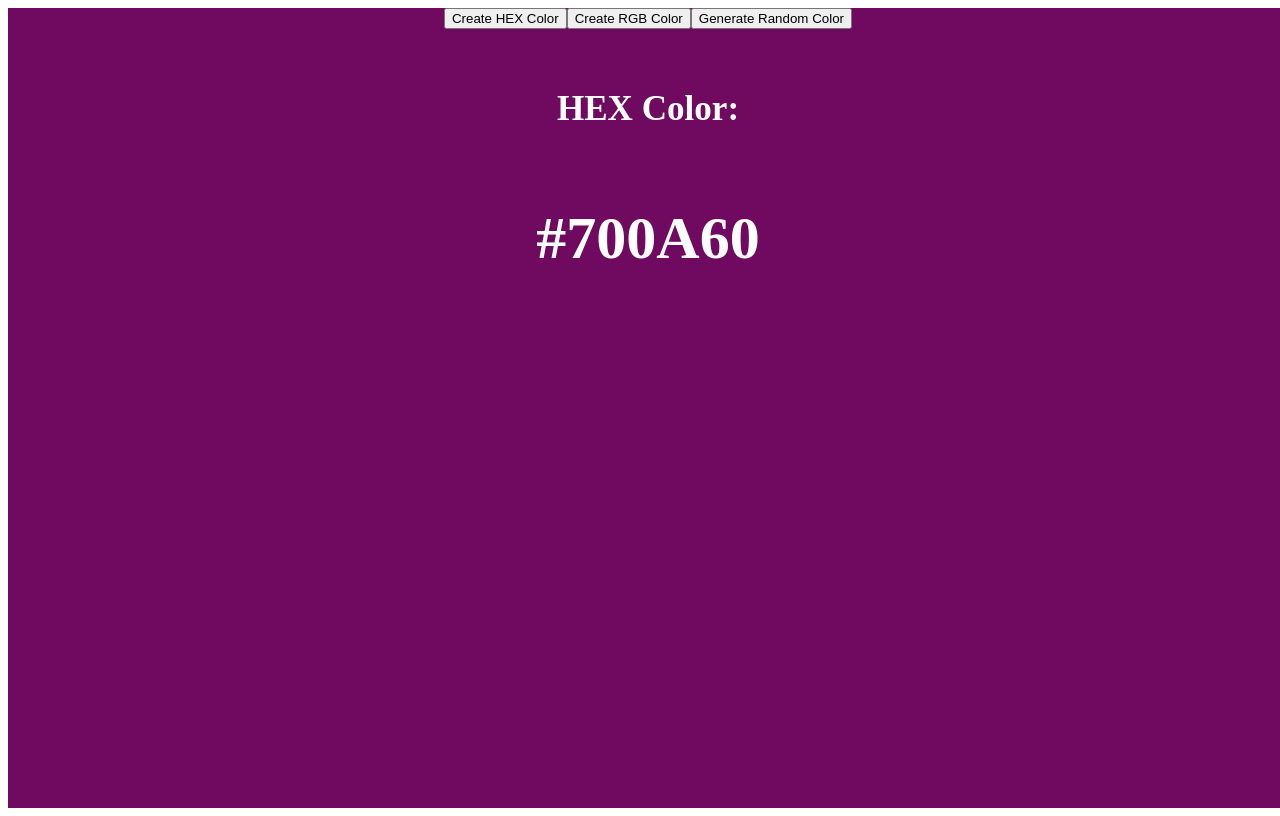
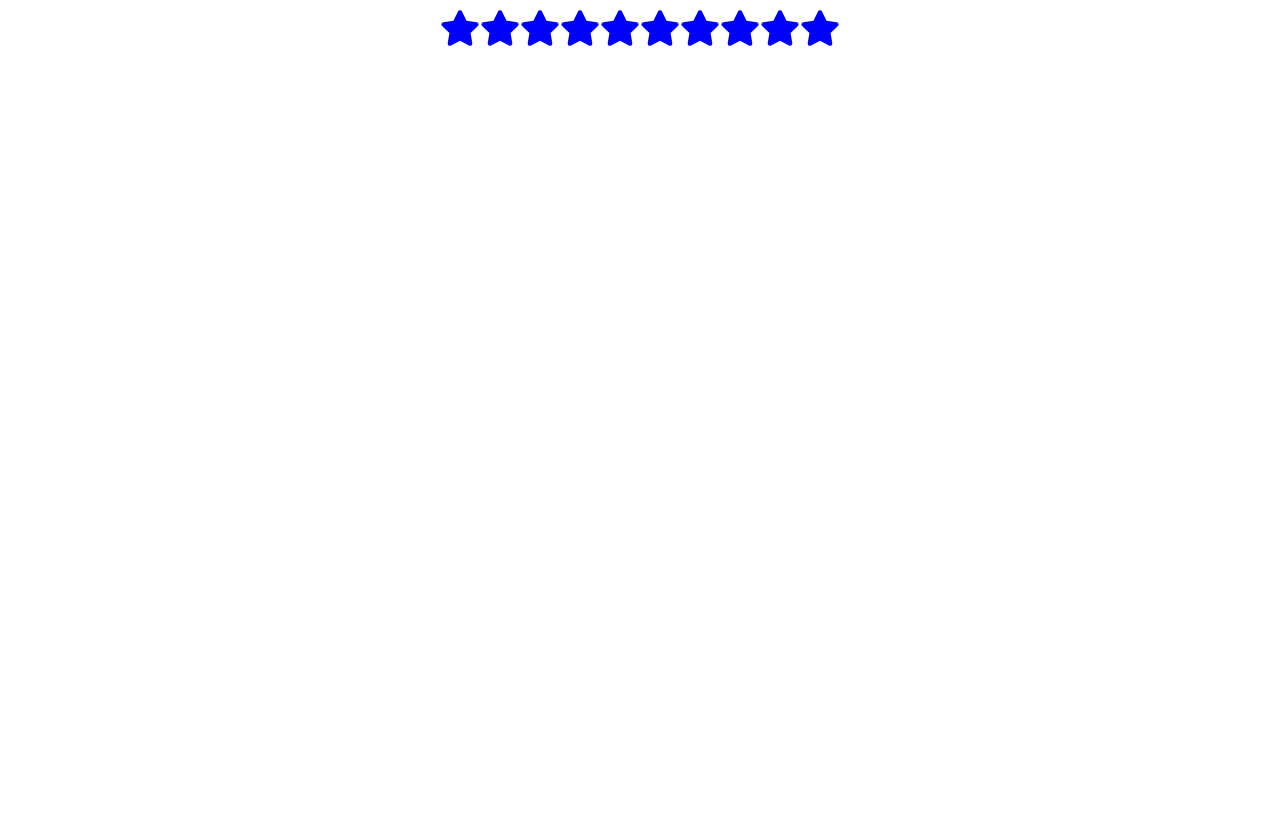
Before and after one commit to josephesteva/react-practice, a React (Vite) app: page / in a window 1280 px wide. Built offline with nearby package versions, Linux system fonts and the light colour scheme.

Commit message:
Implement star rating component

```diff
--- a/package.json
+++ b/package.json
@@ -10,8 +10,9 @@
   },
   "dependencies": {
     "express": "^4.18.2",
+    "react": "^18.2.0",
     "react-dom": "^18.2.0",
-    "react": "^18.2.0",
+    "react-icons": "^5.0.1",
     "vite-express": "*"
   },
   "devDependencies": {
--- a/src/client/App.jsx
+++ b/src/client/App.jsx
@@ -1,5 +1,6 @@
 import Accordion from "../components/accordion";
 import RandomColor from "../components/random-color";
+import StarRating from "../components/star-rating";
 import "./App.css";
 
 function App() {
@@ -7,7 +8,8 @@ function App() {
 	return (
 		<div className="App">
 			{/* <Accordion /> */}
-			<RandomColor />
+			{/* <RandomColor /> */}
+			<StarRating numberOfStars={10}/>
 		</div>
 	);
 }
--- /dev/null
+++ b/src/components/star-rating/index.jsx
@@ -0,0 +1,42 @@
+import { useState } from "react"
+import {FaStar} from 'react-icons/fa'
+import './styles.css'
+
+
+export default function StarRating({numberOfStars}){
+
+	const [rating, setRating] = useState(0)
+	const [hover, setHover] = useState(0)
+	console.log(numberOfStars);
+
+	function handleClick(currentIndex){
+		setRating(currentIndex)
+	}
+
+	function handleMouseEnter(currentIndex){
+		setHover(currentIndex)
+
+	}
+
+	function handleMouseLeave(currentIndex){
+		setHover(rating)
+	}
+
+
+	return <div className="star-rating">
+		{
+			[...Array(numberOfStars)].map((_,index) => {
+				index += 1
+
+				return <FaStar
+				className={index <= rating || index <= hover ? "active" : "inactive"}
+				key={index}
+				onClick={()=> handleClick(index)}
+				onMouseMove={()=> handleMouseEnter(index)}
+				onMouseLeave={()=> handleMouseLeave(index)}
+				size={40}
+				/>
+			})
+		}
+	</div>
+}
--- /dev/null
+++ b/src/components/star-rating/styles.css
@@ -0,0 +1,7 @@
+.active {
+	color: yellow;
+}
+
+.inactive {
+	color: blue;
+}
```
Also changed, not shown: 1 other file (tests, documents, lock files or other folders).
